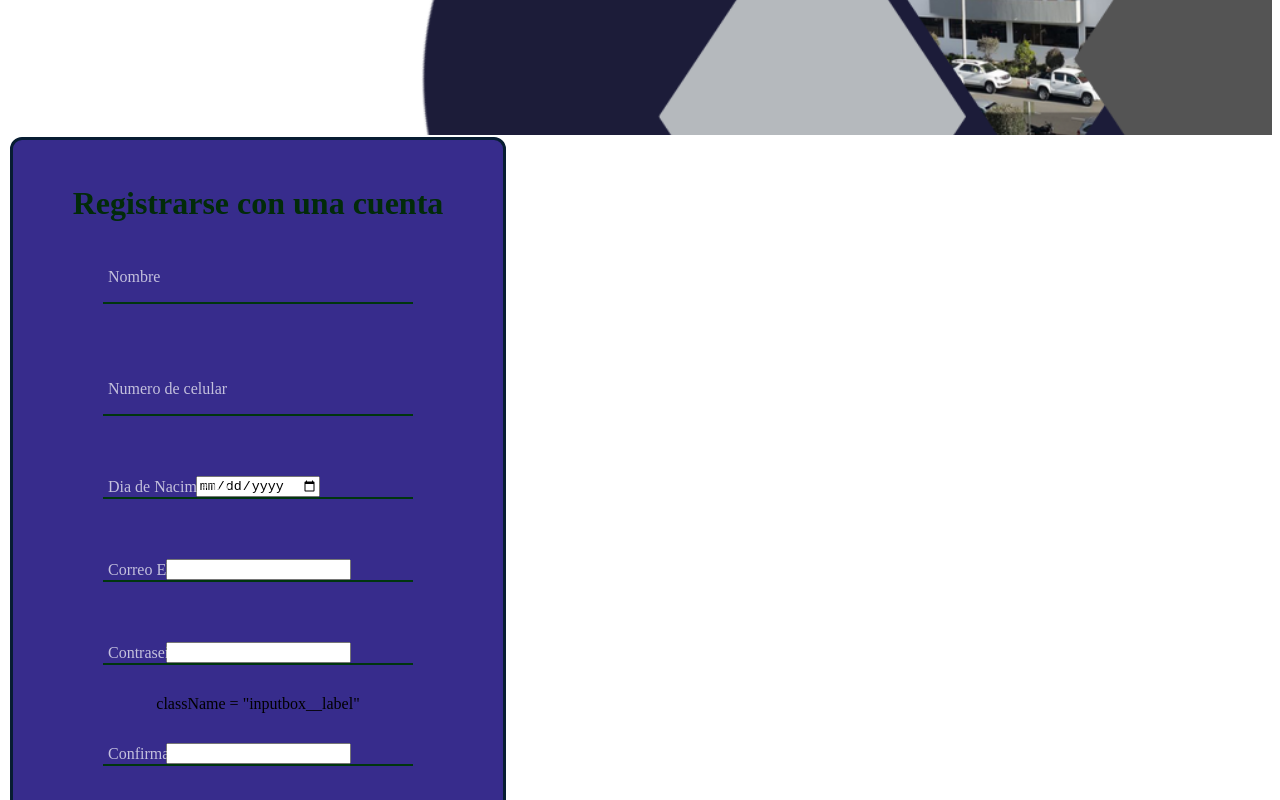
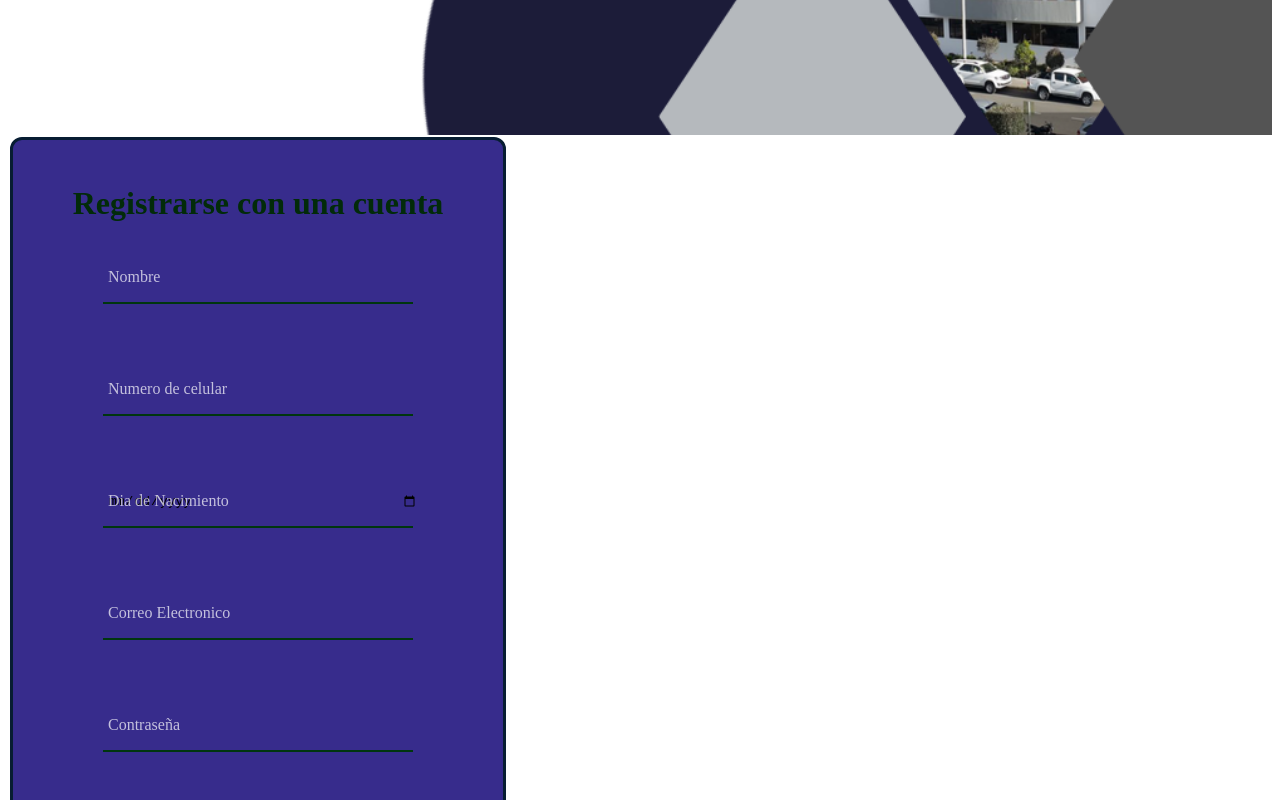
Before and after one commit to WADEPAR621/ReservasLaboratorios, a React (Vite) app in the folder frontend-vite/: page / in a window 1280 px wide. Shown: the part 620-1420 px from the top of the page. Built offline with nearby package versions, Linux system fonts and the light colour scheme.

Commit message:
terminado de estilo de los campos

```diff
--- a/frontend-vite/src/components/Sing_up.tsx
+++ b/frontend-vite/src/components/Sing_up.tsx
@@ -63,42 +63,23 @@ const SignUp: React.FC = () => {
                     <label className="inputbox__label" htmlFor="">Nombre</label>
                 </div>
                 <div className="inputbox">
-                    <input className="inputbox__input" type="number" required value={newCuenta.ncedula} onChange={(e) => setNewCuenta({ ...newCuenta, ncedula: e.target.value })}/>
+                    <input className="inputbox__input" type="text" required value={newCuenta.ncedula} onChange={(e) => setNewCuenta({ ...newCuenta, ncedula: e.target.value })} />
                     <label className="inputbox__label" htmlFor="">Numero de celular</label>
                 </div>
                 <div className="inputbox">
-                    <input
-                        type="date"
-                        required
-                        value={newCuenta.fechaNacimiento}
-                        onChange={(e) => setNewCuenta({ ...newCuenta, fechaNacimiento: e.target.value })}
-                    />
+                    <input className="inputbox__input" type="date" required value={newCuenta.fechaNacimiento} onChange={(e) => setNewCuenta({ ...newCuenta, fechaNacimiento: e.target.value })} />
                     <label className="inputbox__label" htmlFor="inputbox__Date">Dia de Nacimiento</label>
                 </div>
                 <div className="inputbox">
-                    <input
-                        type="text"
-                        required
-                        value={newCuenta.correoElectronico}
-                        onChange={(e) => setNewCuenta({ ...newCuenta, correoElectronico: e.target.value })}
-                    />
+                    <input className="inputbox__input" type="text" required value={newCuenta.correoElectronico} onChange={(e) => setNewCuenta({ ...newCuenta, correoElectronico: e.target.value })}/>
                     <label className="inputbox__label" htmlFor="">Correo Electronico</label>
                 </div>
                 <div className="inputbox">
-                    <input
-                        type="password"
-                        required
-                        value={newCuenta.contrasena}
-                        onChange={(e) => setNewCuenta({ ...newCuenta, contrasena: e.target.value })}
-                    />
+                    <input className="inputbox__input" type="password" required value={newCuenta.contrasena} onChange={(e) => setNewCuenta({ ...newCuenta, contrasena: e.target.value })}/>
                     <label className="inputbox__label" htmlFor="">Contraseña</label>
-                </div>className = "inputbox__label"
+                </div>
                 <div className="inputbox">
-                    <input
-                        type="password"
-                        required
-
-                    />
+                    <input className="inputbox__input"type="password"required/>
                     <label className="inputbox__label" htmlFor="">Confirmar Contraseña</label>
                 </div>
                 <br />
```
